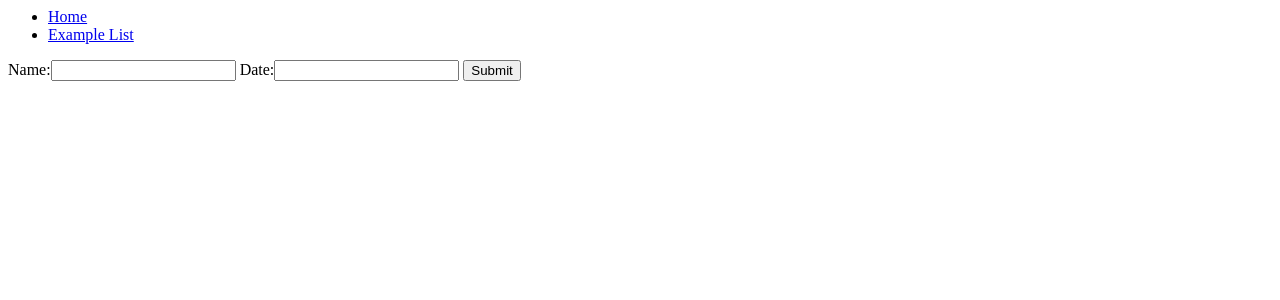
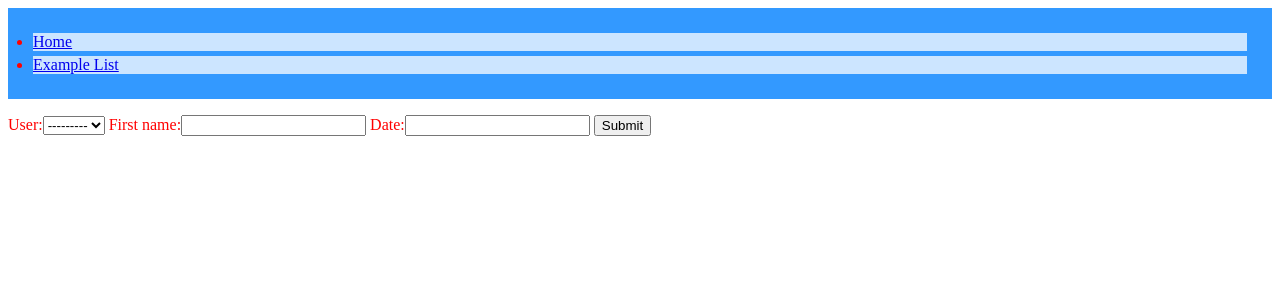
Before and after one commit to siobahnv/django_base_example, a Django app: page /create/ in a window 1280 px wide. Shown: the top 300 px of the page. Run offline with Django 3.2, Linux system fonts and the light colour scheme.

Commit message:
Redid model of Example to include foreign key to User model and updated templates.

```diff
--- a/app/models.py
+++ b/app/models.py
@@ -1,10 +1,17 @@
 from django.db import models
+from django.contrib.auth.models import User
 
 # Create your models here.
 
 class Example(models.Model):
-    name = models.CharField(max_length=100)
+    user = models.OneToOneField(User, null=True, on_delete=models.CASCADE)
+    # name = models.CharField(max_length=100)
+    first_name = models.CharField(max_length=100)
     date = models.DateTimeField(blank=True, null=True)
 
     def __str__(self):
-        return self.name
+        return self.first_name
+
+    def save(self, *args, **kwargs):
+        self.first_name = self.user.first_name
+        super(Example, self).save(*args, **kwargs)
--- a/app/templates/app/base.html
+++ b/app/templates/app/base.html
@@ -1,8 +1,7 @@
 {% load static %}
 
 <head>
-    <link rel="stylesheet" href="{% static 'app/css/myapp.css' %}">
-    <link rel="stylesheet" href="{% block customCSS %}{% endblock %}">
+    <link rel="stylesheet" href="{% static 'css/myapp.css' %}">
 </head>
 
 <html>
@@ -15,7 +14,7 @@
 
             {% if example_list %}
             {% for person in example_list %}
-            <li><a href="{% url 'app:person' person.id %}">{{ person.name }}</a></li>
+            <li><a href="{% url 'app:person' person.id %}">{{ person.first_name }}</a></li>
             {% endfor %}
             {% endif %}
         </ul>
--- a/app/templates/app/example_list.html
+++ b/app/templates/app/example_list.html
@@ -5,7 +5,7 @@
 
 <ul>
     {% for person in example_list %}
-    <li>{{ person.name }}</li>
+    <li>{{ person.first_name }}</li>
     {% endfor %}
 </ul>
 
--- a/app/urls.py
+++ b/app/urls.py
@@ -17,3 +17,11 @@
     path('<int:pk>/update/', views.ExampleUpdate.as_view(), name='example_update'),
     path('<int:pk>/delete/', views.ExampleDelete.as_view(), name='example_delete'),
 ]
+
+# Trying to get CSS to work locally
+from django.conf import settings
+from django.conf.urls.static import static
+
+urlpatterns += [
+    # ... the rest of your URLconf goes here ...
+] + static(settings.STATIC_URL, document_root=settings.STATIC_ROOT)
--- a/app/views.py
+++ b/app/views.py
@@ -2,6 +2,8 @@
 from django.views import generic
 from django.views.generic.edit import CreateView, UpdateView, DeleteView
 from django.urls import reverse, reverse_lazy
+
+from django.forms.models import model_to_dict
 
 from .models import *
 
@@ -28,9 +30,10 @@
 
 def person(request, person_id):
     person = get_object_or_404(Example, pk=person_id)
+    person_dict = model_to_dict(person)
     example_list = getPersonList()
     context = {
-        'person': person,
+        'person': person_dict,
         'example_list': example_list
         }
     return render(request, 'app/person.html', context)
--- a/static/app/css/myapp.css
+++ b/static/app/css/myapp.css
@@ -0,0 +1,24 @@
+body, div, p {
+    color: red;
+}
+
+ol {
+    background: #ff9999;
+    padding: 20px;
+}
+
+ul {
+    background: #3399ff;
+    padding: 20px;
+}
+
+ol li {
+    background: #ffe5e5;
+    padding: 5px;
+    margin-left: 35px;
+}
+
+ul li {
+    background: #cce5ff;
+    margin: 5px;
+}
```
Also changed, not shown: app/seed.py (added, +17 -0 lines), app/static/app/css/myapp.css (+24 -0 lines), app/static/app/css/person.css (deleted, +0 -8 lines), app/templates/app/person.html (+3 -5 lines), basesite/settings.py (+8 -1 lines), app/migrations/0002_auto_20200715_0328.py (added), app/migrations/0003_example_first_name.py (added).
